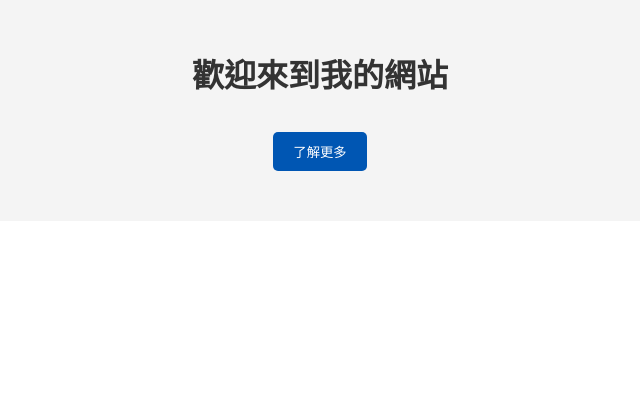
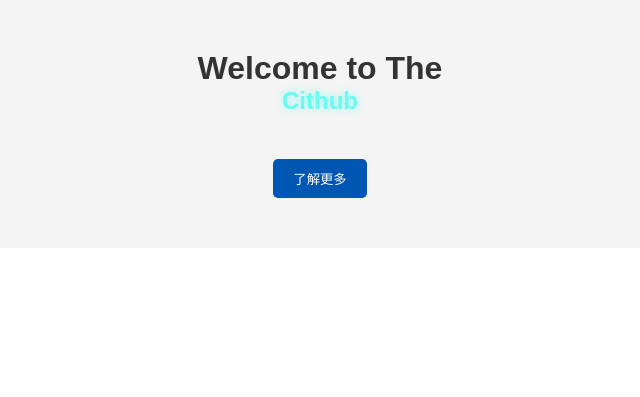
Before and after one commit to AlgoAICITHUB/CITHUB, a Flask app: template templates/index.html in a window 1280 px wide. Shown: the part 96-493 px from the top of the page, without its empty margins (320-960 px from the left). Run offline with Flask 3, Linux system fonts and the light colour scheme; the template is opened without the code that fills it, so the values that code supplies are empty.

Commit message:
Update index.html

```diff
--- a/templates/index.html
+++ b/templates/index.html
@@ -66,7 +66,7 @@
 
     <div class="content">
         <div class="hero">
-            <h1>歡迎來到我的網站</h1>
+            <h1>Welcome to The <div class="logo">Cithub</div></h1>
             <p></p>
             <button onclick="location.href='/about'">了解更多</button>
         </div>
```
